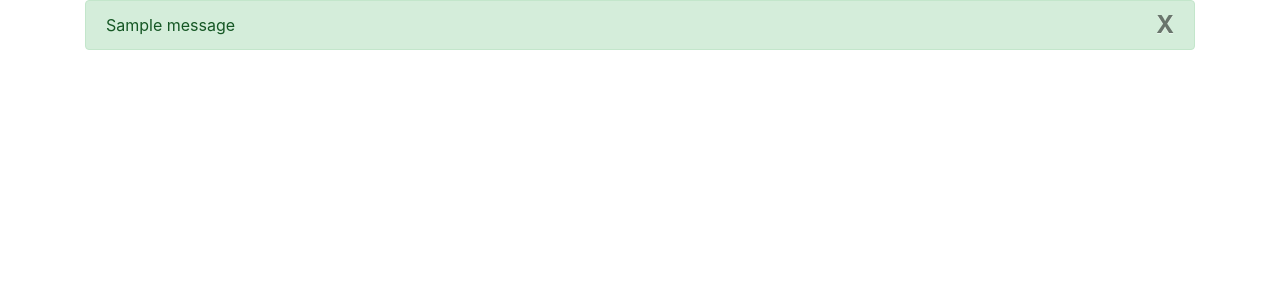
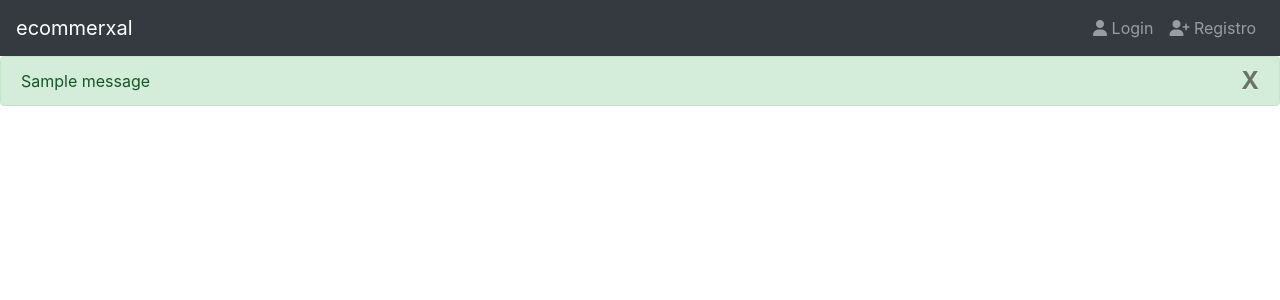
Before and after one commit to ivek/login-django, a Django app: template templates/users/users_index.html in a window 1280 px wide. Shown: the top 300 px of the page. Run offline with Django 3.2, Linux system fonts and the light colour scheme; the template is opened without the code that fills it, so the values that code supplies are empty; tables that the repository leaves empty hold one stand-in row (values such as "Sample post"); one stand-in notice (Sample message) is shown; some libraries are stand-ins or nearby versions.

Commit message:
login validado y navbar

```diff
--- /dev/null
+++ b/templates/users/base.html
@@ -0,0 +1,29 @@
+{%load static%}
+<!DOCTYPE html>
+<html lang="en">
+        <link rel="stylesheet" href="https://stackpath.bootstrapcdn.com/bootstrap/4.4.1/css/bootstrap.min.css" integrity="sha384-Vkoo8x4CGsO3+Hhxv8T/Q5PaXtkKtu6ug5TOeNV6gBiFeWPGFN9MuhOf23Q9Ifjh" crossorigin="anonymous">
+        <script
+        src="https://code.jquery.com/jquery-3.4.1.slim.js"
+        integrity="sha256-BTlTdQO9/fascB1drekrDVkaKd9PkwBymMlHOiG+qLI="
+        crossorigin="anonymous"></script>
+        <script src="https://cdn.jsdelivr.net/npm/popper.js@1.16.0/dist/umd/popper.min.js" integrity="sha384-Q6E9RHvbIyZFJoft+2mJbHaEWldlvI9IOYy5n3zV9zzTtmI3UksdQRVvoxMfooAo" crossorigin="anonymous"></script>
+        <script src="https://stackpath.bootstrapcdn.com/bootstrap/4.4.1/js/bootstrap.min.js" integrity="sha384-wfSDF2E50Y2D1uUdj0O3uMBJnjuUD4Ih7YwaYd1iqfktj0Uod8GCExl3Og8ifwB6" crossorigin="anonymous"></script>
+        <script src="https://kit.fontawesome.com/62a4864460.js" crossorigin="anonymous"></script>
+        <head>
+    <meta charset="UTF-8">
+    <meta name="viewport" content="width=device-width, initial-scale=1.0">
+    <meta http-equiv="X-UA-Compatible" content="ie=edge">
+    <title>ecommerce Xalapa</title>
+</head>
+<body>
+      {% include "users/navbar.html" %}
+      <div class="cointainer">
+        {% include "users/message.html" %}
+        <div class="row">
+            {% block content %}
+            {% endblock content %}
+        </div>
+      </div>
+</body>
+        <script src="{% static 'js/main.js' %}"></script>
+</html>
--- /dev/null
+++ b/templates/users/message.html
@@ -0,0 +1,9 @@
+{%if messages%}
+    {%for message in messages  %}
+
+                <div class="alert {% if message.tags == 'success'%} alert-success {%else%} alert-danger{%endif%}">
+                    <button type="button" class="close" data-dismiss="alert">X</button>
+                    {{message}}
+                </div>
+    {%endfor%}
+{%endif%}
--- /dev/null
+++ b/templates/users/navbar.html
@@ -0,0 +1,35 @@
+{% url 'login' as login%}
+{% url 'register' as register%}
+
+<nav class="navbar navbar-expand-md bg-dark navbar-dark ">
+    <a href="#" class="navbar-brand">ecommerxal</a>
+
+    <button type="button" class="navbar-toggler navbar-toggler-right" data-target="#navb" data-toggle="collapse">
+        <span class="navbar-toggler-icon"></span>
+    </button>
+
+    <div id="navb" class="navbar-collapse collapse hide">
+        <ul class="nav navbar-nav ml-auto ">
+                {%if user.is_authenticated%}
+                    <li class="navbar-item">
+                            <a href ="{%url 'logout'%}" class="nav-link">
+                            <span class="fas fa-sign-in-alt"></span>
+                            Logout</a>
+                    </li>
+                {%else%}
+
+                    <li class="navbar-item {%if request.path == login%}active{%endif%}">
+                        <a href ="{{login}}" class="nav-link">
+                        <span class="fas fa-user"></span>
+                            Login</a>
+                    </li>
+                    <li class="navbar-item {%if request.path == register%}active{%endif%}">
+                            <a href ="{{register}}" class="nav-link">
+                            <span class="fas fa-user-plus"></span>
+                            Registro</a>
+                    </li>
+                {%endif%}
+
+        </ul>
+    </div>
+</nav>
--- a/templates/users/users_index.html
+++ b/templates/users/users_index.html
@@ -1,30 +1,6 @@
+{% extends "users/base.html" %}
 {%load static%}
-<!DOCTYPE html>
-<html lang="en">
-         <link rel="stylesheet" href="https://stackpath.bootstrapcdn.com/bootstrap/4.4.1/css/bootstrap.min.css" integrity="sha384-Vkoo8x4CGsO3+Hhxv8T/Q5PaXtkKtu6ug5TOeNV6gBiFeWPGFN9MuhOf23Q9Ifjh" crossorigin="anonymous">
-        <script
-        src="https://code.jquery.com/jquery-3.4.1.slim.js"
-        integrity="sha256-BTlTdQO9/fascB1drekrDVkaKd9PkwBymMlHOiG+qLI="
-        crossorigin="anonymous"></script>
-        <script src="https://cdn.jsdelivr.net/npm/popper.js@1.16.0/dist/umd/popper.min.js" integrity="sha384-Q6E9RHvbIyZFJoft+2mJbHaEWldlvI9IOYy5n3zV9zzTtmI3UksdQRVvoxMfooAo" crossorigin="anonymous"></script>
-        <script src="https://stackpath.bootstrapcdn.com/bootstrap/4.4.1/js/bootstrap.min.js" integrity="sha384-wfSDF2E50Y2D1uUdj0O3uMBJnjuUD4Ih7YwaYd1iqfktj0Uod8GCExl3Og8ifwB6" crossorigin="anonymous"></script>
-<head>
-    <meta charset="UTF-8">
-    <meta name="viewport" content="width=device-width, initial-scale=1.0">
-    <meta http-equiv="X-UA-Compatible" content="ie=edge">
+{% block content %}
     <title>ecommerce Xalapa</title>
-</head>
-<body>
-    <div class="container">
-                {%for message in messages  %}
 
-                        <div class="alert {% if message.tags == 'success'%} alert-success {%else%} alert-danger{%endif%}">
-                        <button type="button" class="close" data-dismiss="alert">X</button>
-                            {{message}}
-                        </div>
-                {%endfor%}
-
-    </div>
-</body>
-        <script src="{% static 'js/main.js' %}"></script>
-</html>
+{%endblock content%}
--- a/views.py
+++ b/views.py
@@ -11,6 +11,8 @@ def user_add(request):
 
 
 def login_user(request):
+    if request.user.is_authenticated:
+         return redirect('users_add')
     if request.method == 'POST':
         username = request.POST.get('username')
         password = request.POST.get('password')
@@ -34,6 +36,9 @@ def logout_user(request):
 
 
 def register_user(request):
+    if request.user.is_authenticated:
+         return redirect('users_add')
+
     form = RegisterForm(request.POST or None)
     if request.method == 'POST' and form.is_valid():
         new_user = form.save()
```
Also changed, not shown: templates/users/login.html (+6 -29 lines), templates/users/register.html (+10 -24 lines).
